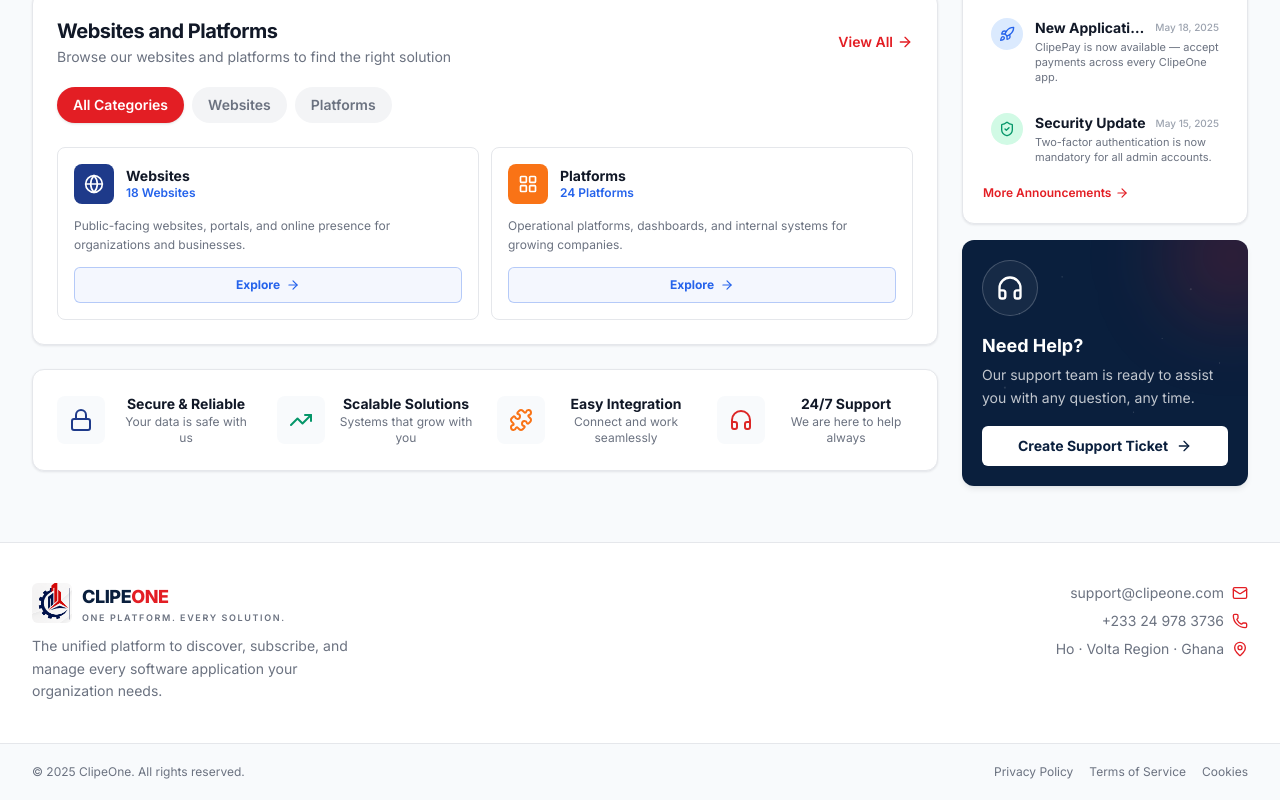
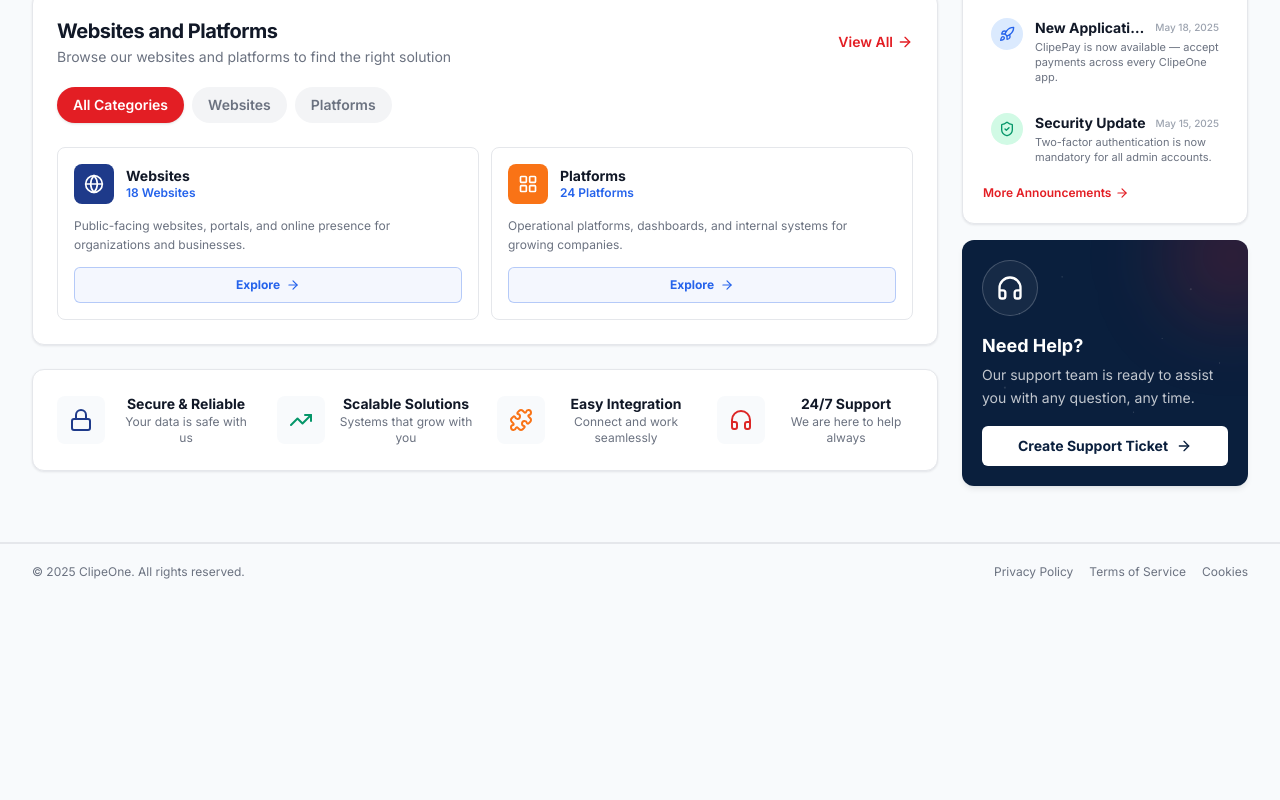
Before and after one commit to lilromeo2290/clipeone_platform, a Next.js app: page / in a window 1280 px wide. Shown: the part 874-1674 px from the top of the page. After the commit the page ends 1474 px from the top, so only its background shows below. Built offline with nearby package versions, Linux system fonts and the light colour scheme.

Commit message:
auto: 2026-09-03 22:44:28 — M  src/components/clipeone/app-footer.tsx|

```diff
--- a/src/components/clipeone/app-footer.tsx
+++ b/src/components/clipeone/app-footer.tsx
@@ -1,61 +1,8 @@
 "use client";
-
-import { Mail, MapPin, Phone } from "lucide-react";
 
 export function AppFooter() {
   return (
     <footer className="mt-6 border-t border-[#e5e7eb] bg-white">
-      <div className="mx-auto max-w-[1440px] px-4 py-10 sm:px-6 lg:px-8">
-        <div className="flex flex-col items-center gap-6 text-center lg:flex-row lg:items-start lg:justify-between lg:text-left">
-          {/* Brand */}
-          <div className="flex flex-col items-center gap-3 lg:items-start">
-            <a
-              href="#"
-              className="flex items-center gap-2.5"
-              aria-label="ClipeOne home"
-            >
-              <img
-                src="/clipeone/logo.png"
-                alt="ClipeOne logo"
-                width={40}
-                height={40}
-                className="h-10 w-10 rounded-md object-cover"
-              />
-              <span className="flex flex-col leading-none">
-                <span className="text-lg font-extrabold tracking-tight">
-                  <span className="text-[#0a1f3d]">CLIPE</span>
-                  <span className="text-[#e31e24]">ONE</span>
-                </span>
-                <span className="mt-0.5 text-[9px] font-semibold uppercase tracking-[0.18em] text-[#6b7280]">
-                  One Platform. Every Solution.
-                </span>
-              </span>
-            </a>
-            <p className="max-w-xs text-sm leading-relaxed text-[#6b7280]">
-              The unified platform to discover, subscribe, and manage every
-              software application your organization needs.
-            </p>
-          </div>
-
-          {/* Contact */}
-          <ul className="flex flex-col gap-2 text-sm text-[#6b7280] lg:items-end lg:text-right">
-            <li className="flex items-center gap-2 lg:flex-row-reverse">
-              <Mail className="h-4 w-4 text-[#e31e24]" />
-              support@clipeone.com
-            </li>
-            <li className="flex items-center gap-2 lg:flex-row-reverse">
-              <Phone className="h-4 w-4 text-[#e31e24]" />
-              +233 24 978 3736
-            </li>
-            <li className="flex items-center gap-2 lg:flex-row-reverse">
-              <MapPin className="h-4 w-4 text-[#e31e24]" />
-              Ho · Volta Region · Ghana
-            </li>
-          </ul>
-        </div>
-      </div>
-
-      {/* Bottom bar */}
       <div className="border-t border-[#e5e7eb] bg-[#f8fafc]">
         <div className="mx-auto flex max-w-[1440px] flex-col items-center justify-between gap-3 px-4 py-5 text-xs text-[#6b7280] sm:flex-row sm:px-6 lg:px-8">
           <p>© 2025 ClipeOne. All rights reserved.</p>
```
